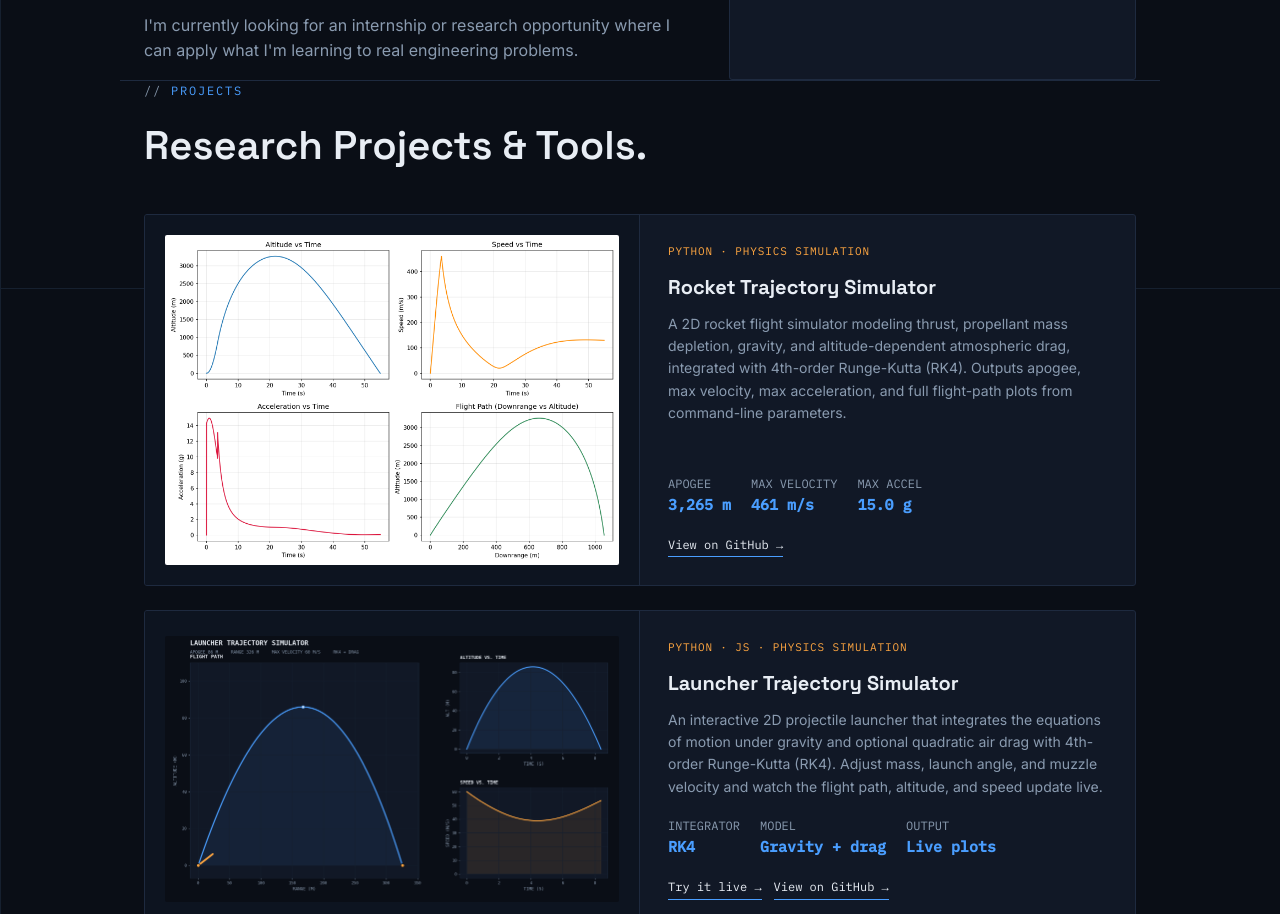
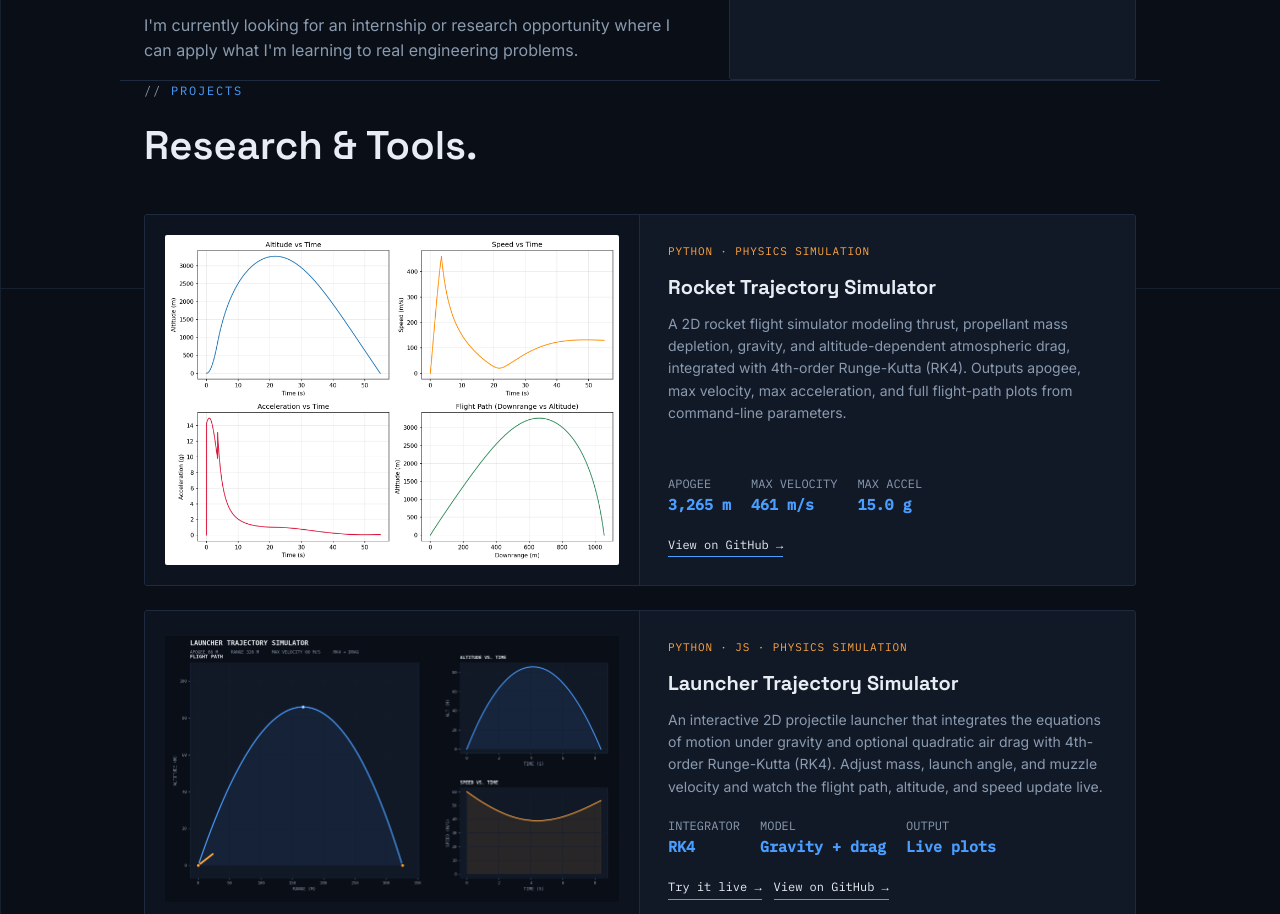
Before and after one commit to llcangelmd0614-jpg/angelmorenod, a plain HTML site: page index.html in a window 1280 px wide. Shown: the part 1312-2226 px from the top of the page. Drawn offline with Linux system fonts and the light colour scheme.

Commit message:
Update index.html

```diff
--- a/index.html
+++ b/index.html
@@ -536,7 +536,7 @@
 <!-- ============ PROJECTS ============ -->
 <section id="projects" class="wrap reveal">
   <div class="section-label">Projects</div>
-  <h2>Research Projects & Tools.</h2>
+  <h2>Research & Tools.</h2>
 
   <div class="project-card">
     <div class="project-media">
```
